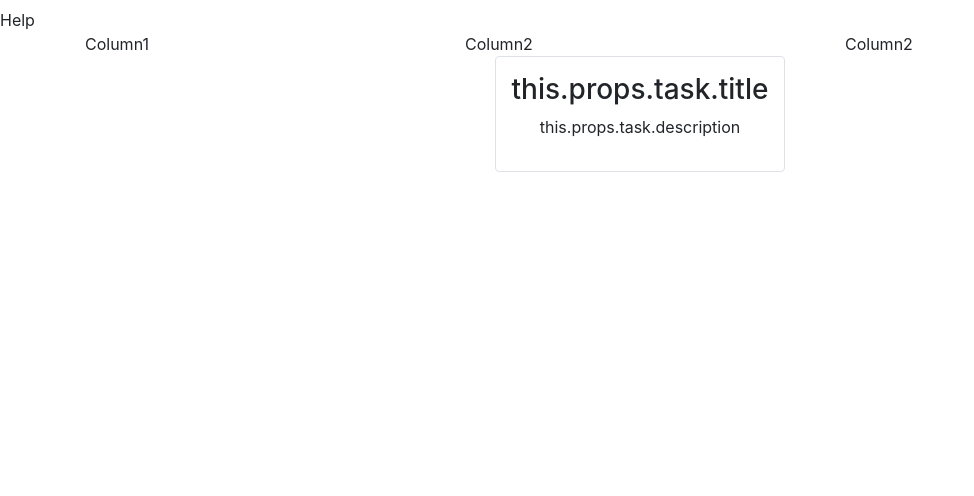
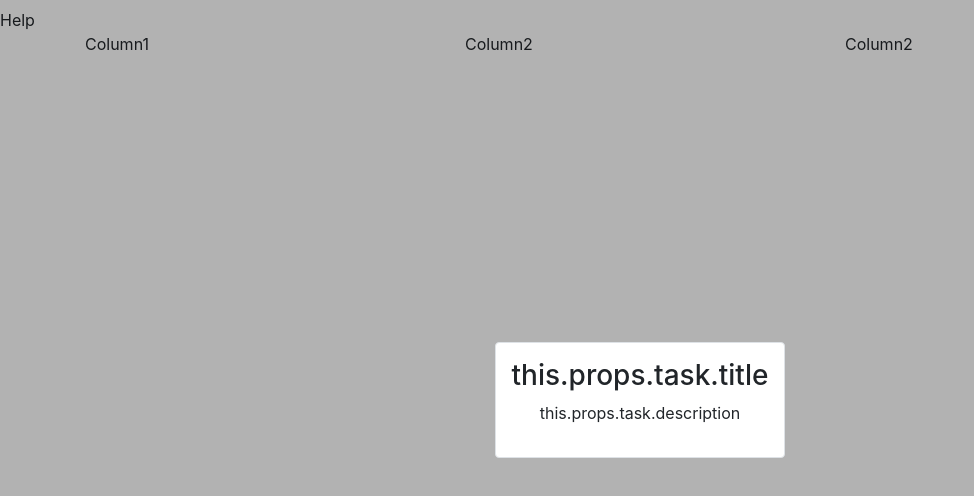
Before and after one commit to kusholhuq/js-olympics-team-overeact, a React (Create React App) app in the folder js-hackathon-olympics/: page / in a window 1280 px wide. Shown: the top 496 px of the page, without its empty margins (0-974 px from the left). Built offline with nearby package versions, Linux system fonts and the light colour scheme.

Commit message:
modal now is fixed and blocks rest of screen

```diff
--- a/js-hackathon-olympics/src/App.css
+++ b/js-hackathon-olympics/src/App.css
@@ -1,4 +1,4 @@
-.App {
+/* .App {
   text-align: center;
 }
 
@@ -35,4 +35,13 @@
   to {
     transform: rotate(360deg);
   }
+} */
+
+.backdrop{
+  position: fixed;
+  top:0;
+  bottom: 0;
+  left: 0;
+  right: 0;
+  background-color: rgba(0, 0, 0, .3);
 }
```
